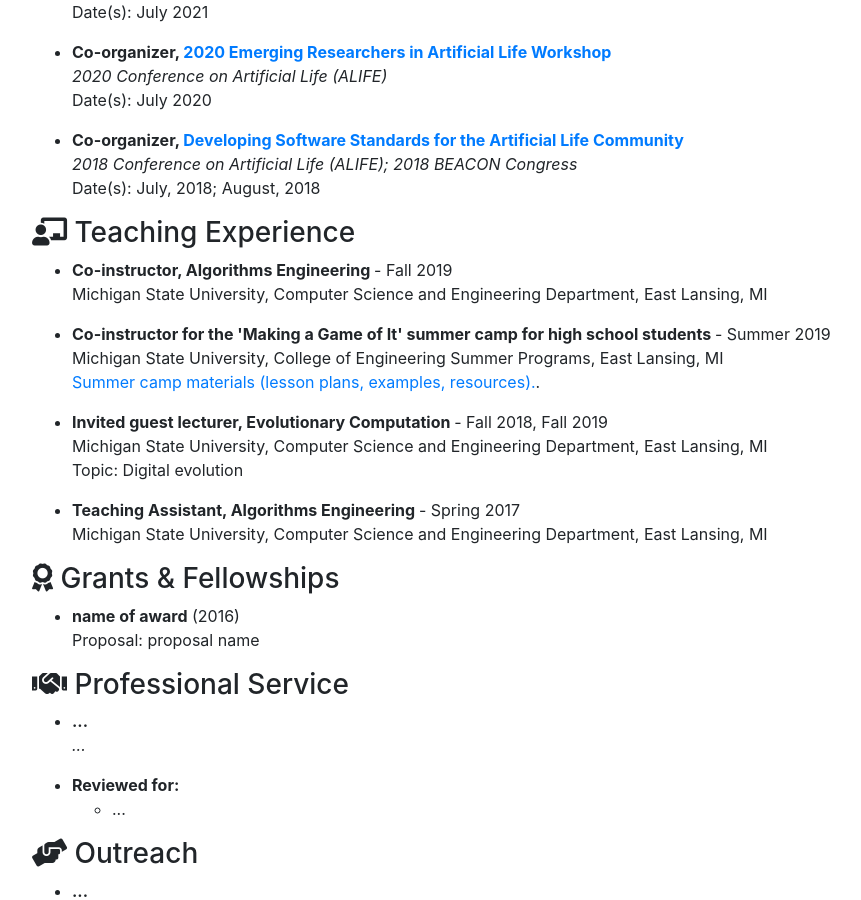
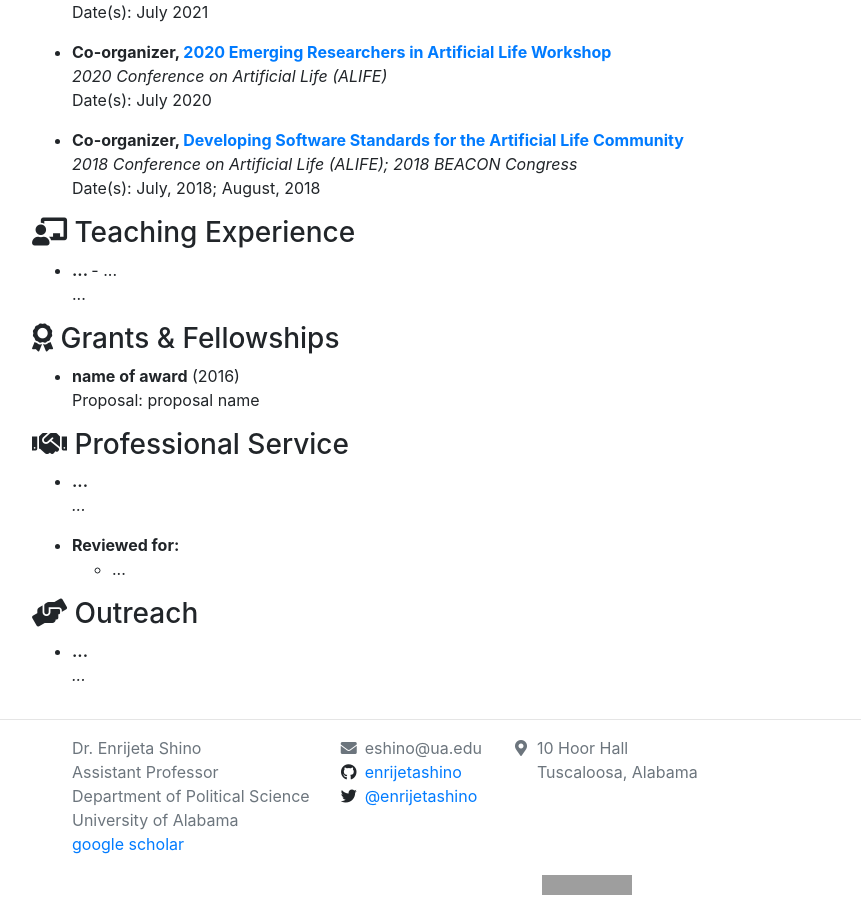
Before and after one commit to enrijetashino/enrijetashino.github.io, a Jekyll site: the page built from _pages/cv.md, in a window 1280 px wide and 900 px high, scrolled down 854 px. Shown: the whole window, without its empty margins (53-914 px from the left). Built offline with Jekyll 4.4.1, drawn with Linux system fonts in a browser that asks for light colours; nearby versions of some CDN libraries; grey boxes are pictures that could not be loaded.

Commit message:
Update cv_teaching.yml

```diff
--- a/_data/cv_teaching.yml
+++ b/_data/cv_teaching.yml
@@ -1,25 +1,6 @@
 # cv_teaching.yml lists my teaching experience for my CV
 
 - exp: |
-    Co-instructor, Algorithms Engineering
-  date: Fall 2019
-  for: Michigan State University, Computer Science and Engineering Department, East Lansing, MI
-
-- exp: |
-    Co-instructor for the 'Making a Game of It' summer camp for high school students
-  date: Summer 2019
-  for: Michigan State University, College of Engineering Summer Programs, East Lansing, MI
-  description: |
-    [Summer camp materials (lesson plans, examples, resources).](https://lalejini.com/2019-msu-pygame/).
-
-- exp: |
-    Invited guest lecturer, Evolutionary Computation
-  date: Fall 2018, Fall 2019
-  for: Michigan State University, Computer Science and Engineering Department, East Lansing, MI
-  description: |
-    Topic: Digital evolution
-
-- exp: |
-    Teaching Assistant, Algorithms Engineering
-  date: Spring 2017
-  for: Michigan State University, Computer Science and Engineering Department, East Lansing, MI
+    ...
+  date: ...
+  for: ...
```
